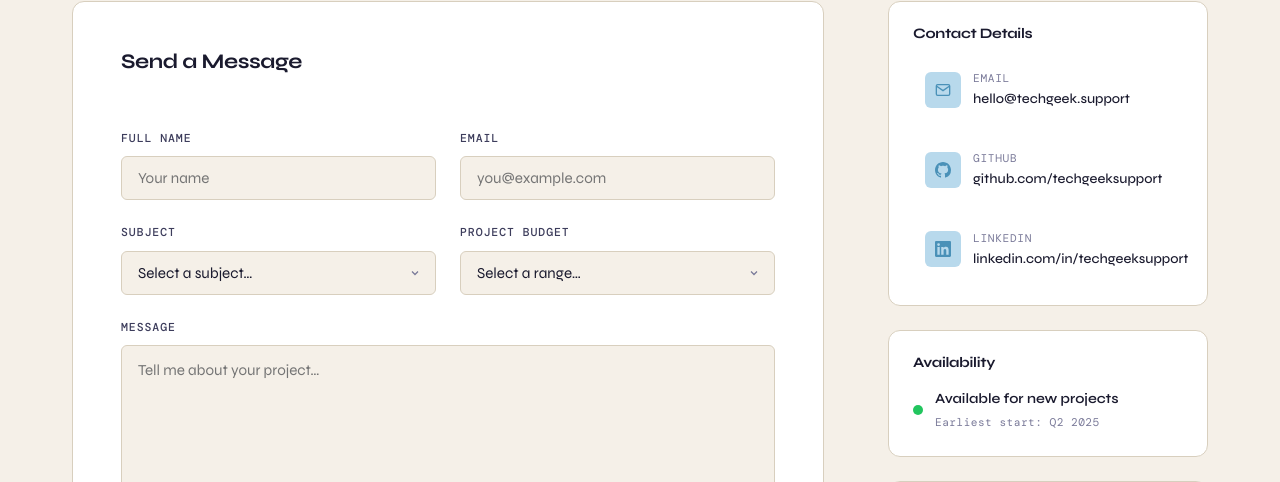
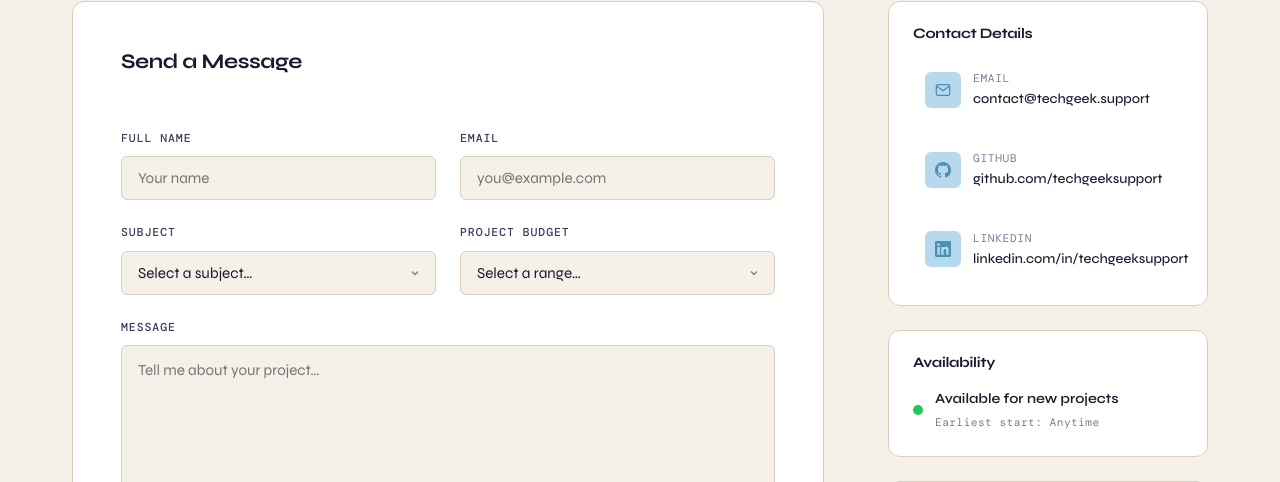
Before and after one commit to z4nta0/techgeek, a React (Vite) app: page /contact in a window 1280 px wide. Shown: the part 752-1234 px from the top of the page. Built offline with nearby package versions, Linux system fonts and the light colour scheme; a web font is replaced by a local one.

Commit message:
Finish replacing placeholder content with real content, across the entire project.

```diff
--- a/src/components/Footer.tsx
+++ b/src/components/Footer.tsx
@@ -45,7 +45,7 @@ export const Footer: React.FC = () => {
               </svg>
             </a>
             {/* LinkedIn */}
-            <a href="https://linkedin.com/in/techgeeksupport" target="_blank" rel="noreferrer" aria-label="LinkedIn" className={styles.icon}>
+            <a href="https://www.linkedin.com/in/gary-s-walton-654739400/" target="_blank" rel="noreferrer" aria-label="LinkedIn" className={styles.icon}>
               <svg width="18" height="18" viewBox="0 0 24 24" fill="currentColor">
                 <path d="M20.447 20.452h-3.554v-5.569c0-1.328-.027-3.037-1.852-3.037-1.853 0-2.136 1.445-2.136 2.939v5.667H9.351V9h3.414v1.561h.046c.477-.9 1.637-1.85 3.37-1.85 3.601 0 4.267 2.37 4.267 5.455v6.286zM5.337 7.433a2.062 2.062 0 0 1-2.063-2.065 2.064 2.064 0 1 1 2.063 2.065zm1.782 13.019H3.555V9h3.564v11.452zM22.225 0H1.771C.792 0 0 .774 0 1.729v20.542C0 23.227.792 24 1.771 24h20.451C23.2 24 24 23.227 24 22.271V1.729C24 .774 23.2 0 22.222 0h.003z"/>
               </svg>
--- a/src/pages/About.tsx
+++ b/src/pages/About.tsx
@@ -4,6 +4,7 @@ import { GeoBg } from '../components/GeoBg'
 import { Tag } from '../components/Tag'
 import { SectionHeader } from '../components/SectionHeader'
 import styles from './About.module.css'
+import selfPortrait from '../assets/self-portrait.jpg'
 
 const skills = {
   'Frontend': ['React', 'TypeScript', 'Next.js', 'Vite', 'CSS / Sass', 'Tailwind', 'Greensocks', 'React Router'],
@@ -72,7 +73,7 @@ export const About: React.FC = () => (
               </svg>
             </div>
             <img
-              src="https://images.unsplash.com/photo-1507003211169-0a1dd7228f2d?w=400&q=80"
+              src={selfPortrait}
               alt="Developer portrait"
               className={styles.portrait}
             />
--- a/src/pages/Contact.tsx
+++ b/src/pages/Contact.tsx
@@ -79,18 +79,18 @@ export const Contact: React.FC = () => {
                       <option>Freelance Work</option>
                       <option>Custom Greeting Card</option>
                       <option>Tech Support</option>
-                      <option>General Enquiry</option>
+                      <option>General Inquiry</option>
                     </select>
                   </div>
                   <div className={styles.field}>
                     <label htmlFor="c-budget" className={styles.label}>Project Budget</label>
                     <select id="c-budget" name="budget" className={styles.select} value={form.budget} onChange={handleChange}>
                       <option value="">Select a range…</option>
-                      <option>Under $1,000</option>
-                      <option>$1,000 – $5,000</option>
-                      <option>$5,000 – $15,000</option>
-                      <option>$15,000 – $50,000</option>
-                      <option>$50,000+</option>
+                      <option>Under $100</option>
+                      <option>$100 – $250</option>
+                      <option>$250 – $500</option>
+                      <option>$500 – $1,000</option>
+                      <option>$1,000+</option>
                     </select>
                   </div>
                 </div>
@@ -125,8 +125,8 @@ export const Contact: React.FC = () => {
                       </svg>
                     ),
                     label: 'Email',
-                    value: 'hello@techgeek.support',
-                    href: 'mailto:hello@techgeek.support',
+                    value: 'contact@techgeek.support',
+                    href: 'mailto:contact@techgeek.support',
                   },
                   {
                     icon: (
@@ -146,7 +146,7 @@ export const Contact: React.FC = () => {
                     ),
                     label: 'LinkedIn',
                     value: 'linkedin.com/in/techgeeksupport',
-                    href: 'https://linkedin.com',
+                    href: 'https://www.linkedin.com/in/gary-s-walton-654739400/',
                   },
                 ].map(({ icon, label, value, href }) => (
                   <a key={label} href={href} target="_blank" rel="noreferrer" className={styles.contactItem}>
@@ -166,7 +166,7 @@ export const Contact: React.FC = () => {
                 <span className={styles.statusDot} />
                 <div>
                   <span className={styles.statusText}>Available for new projects</span>
-                  <span className={styles.statusSub}>Earliest start: Q2 2025</span>
+                  <span className={styles.statusSub}>Earliest start: Anytime</span>
                 </div>
               </div>
             </div>
```
Also changed, not shown: src/assets/self-portrait.jpg (added).
